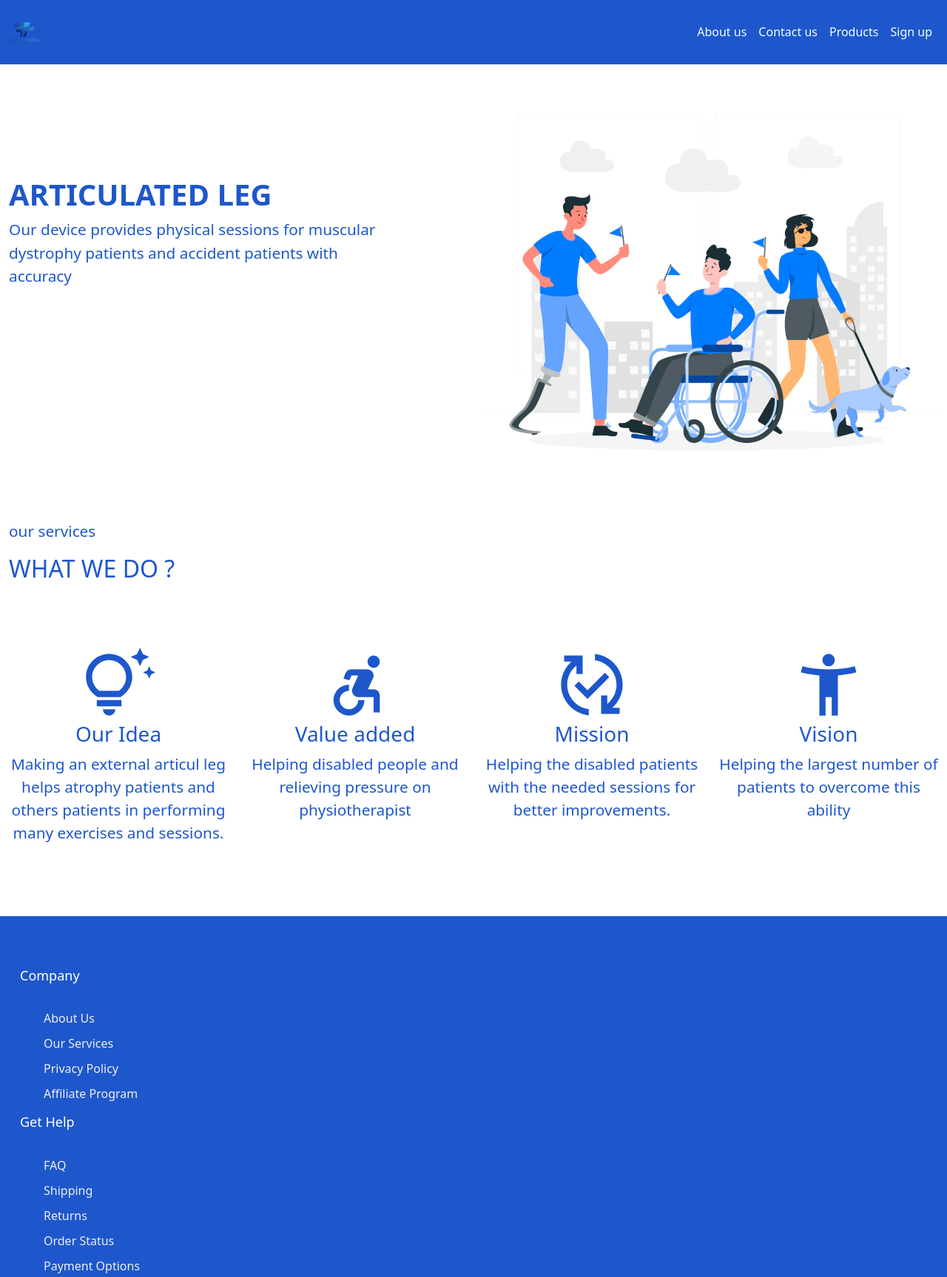
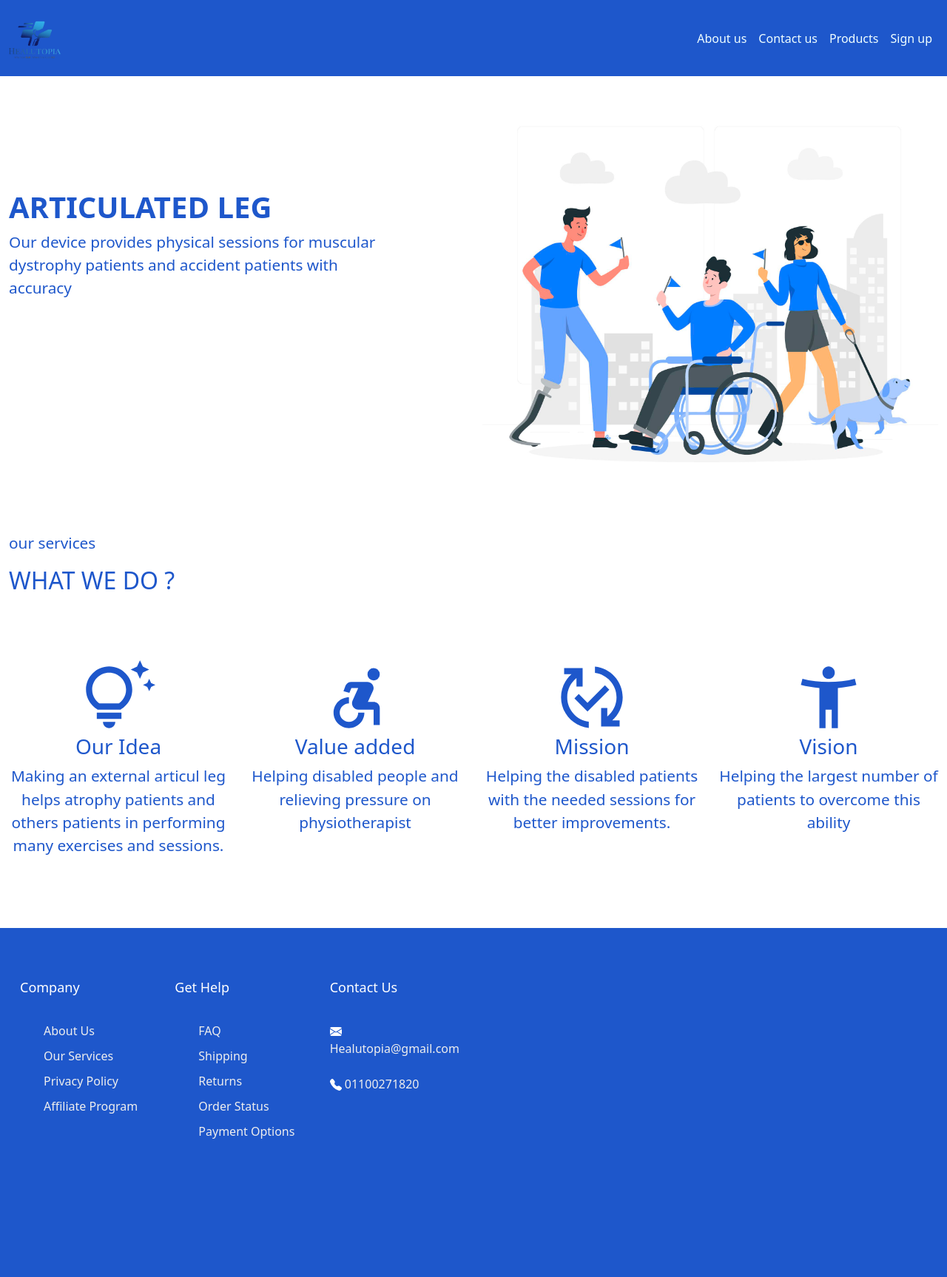
Before and after one commit to EnasAbdelkader/Hypoticala, a plain HTML site: page index.html in a window 1280 px wide. Shown: the top 1727 px of the page at 74% size. After the commit the page ends 1628 px from the top, so only its background shows below. Drawn offline with Linux system fonts and the light colour scheme.

Commit message:
modify navbar and footer and img in landing

```diff
--- a/assets/css/style.css
+++ b/assets/css/style.css
@@ -1,9 +1,22 @@
+
 .imm{
-    width:10%;
+    max-width:17%;
 }
-.im{
-    width: 50%;
-    height: 0%;
+section img{
+    max-width: 100%;
+}
+
+.navbar{
+    flex-wrap: nowrap;
+    padding: 0;
+}
+
+element.style {
+    color: azure;
+}
+.navbar-brand {
+    padding-bottom: 0;
+    padding-top: 0;
 }
 .container-fluid{
     height: auto;
@@ -29,10 +42,7 @@ p{
 h2{
     text-transform: uppercase;
 }
-/* .sec2 h2 ,.sec2 p{
-    position: relative;
-    left: 10%;
-} */
+
 .sec3{
     text-align: center;
     padding-top: 80px;
@@ -57,10 +67,11 @@ h2{
     list-style: none;
   }
   .footer{
-      padding: 70px 0;
+    display: grid;
+    grid-template-columns: repeat(auto-fill,minmax(200px,1fr));
+    padding: 70px 0;
   }
   .footer-col{
-     width: 25%;
      padding: 0 15px;
   }
   .footer-col h4{
@@ -100,7 +111,6 @@ h2{
 .social-links a{
     text-decoration: none;
     color: #eee;
-
 }
 
 .im2{
@@ -127,7 +137,6 @@ h2{
 .row{
     padding-right:0;
     padding-left:  0;
-
 }
 .content{
     margin-top: 17px;
```
